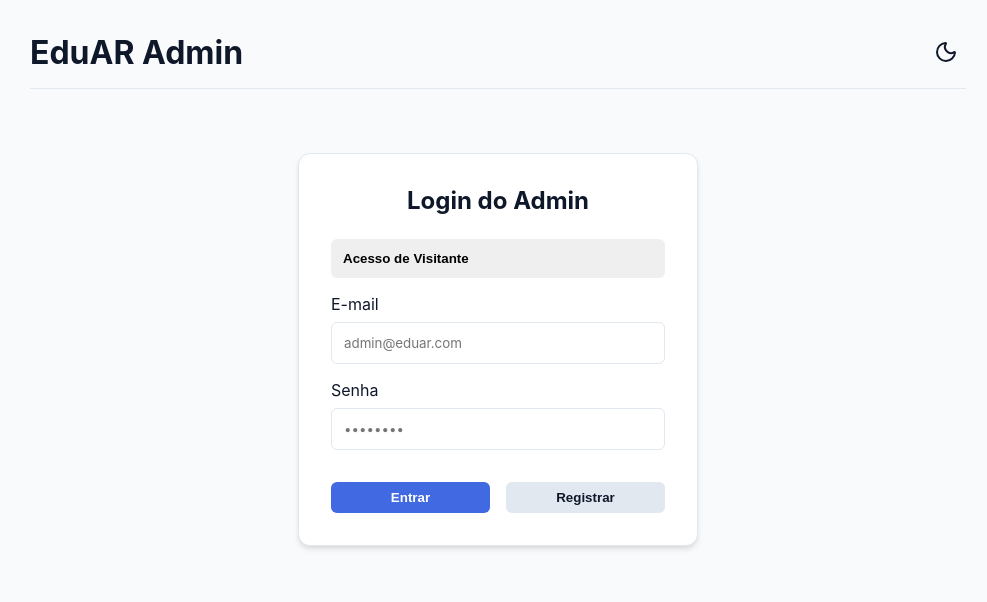
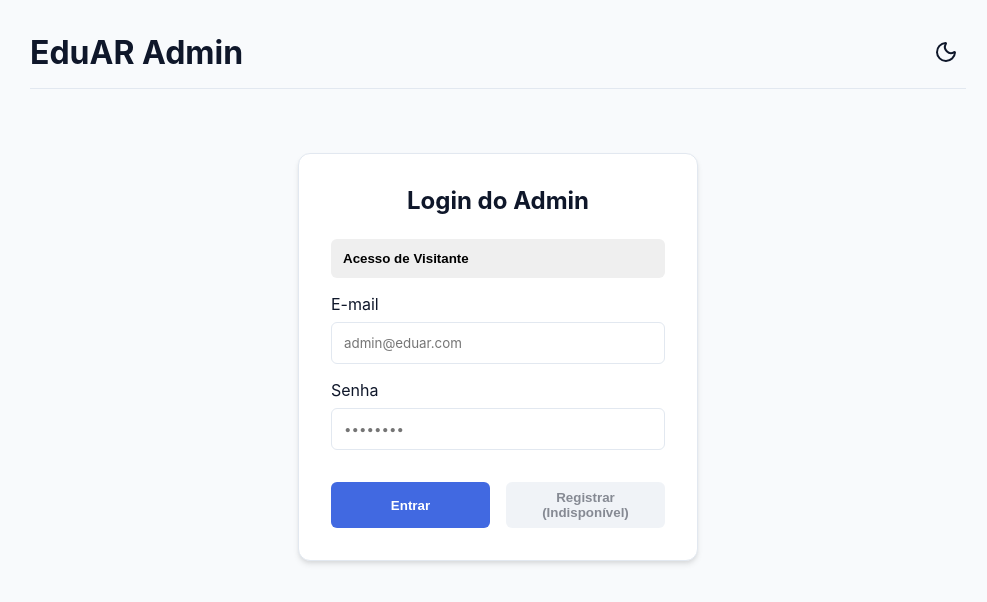
Before and after one commit to SousaDan120/webeduar, a React (Vite) app in the folder admin-dashboard/: page / in a window 1280 px wide. Shown: the top 602 px of the page, without its empty margins (142-1129 px from the left). Built offline with nearby package versions, Linux system fonts and the light colour scheme; no server answers.

Commit message:
Desabilita botao de registrar no login

```diff
--- a/admin-dashboard/src/pages/Login.jsx
+++ b/admin-dashboard/src/pages/Login.jsx
@@ -68,8 +68,8 @@ export default function Login() {
           <button type="submit" className="primary" disabled={loading} style={{ flex: 1, justifyContent: 'center' }}>
             {loading ? 'Carregando...' : 'Entrar'}
           </button>
-          <button type="button" onClick={handleSignUp} disabled={loading} style={{ flex: 1, justifyContent: 'center', backgroundColor: 'var(--border-color)', color: 'var(--text-color)' }}>
-            Registrar
+          <button type="button" disabled style={{ flex: 1, justifyContent: 'center', opacity: 0.5, cursor: 'not-allowed', backgroundColor: 'var(--border-color)', color: 'var(--text-color)' }}>
+            Registrar (Indisponível)
           </button>
         </div>
       </form>
```
